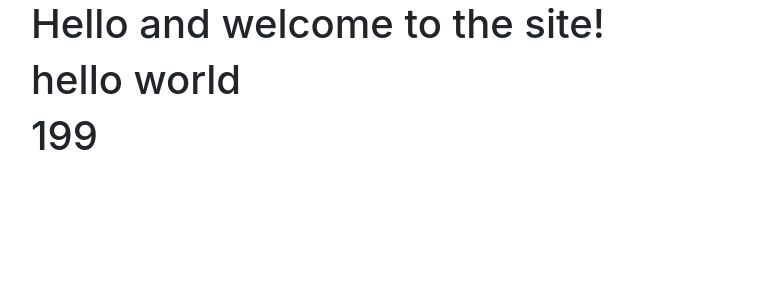
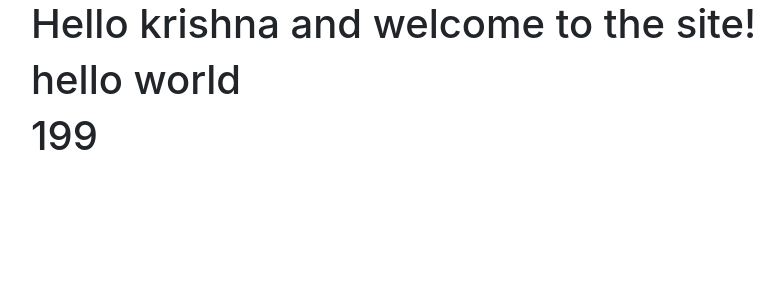
Before and after one commit to krishna260692/learning, a Django app: page / in a window 1280 px wide. Shown: the part 56-356 px from the top of the page, without its empty margins (54-838 px from the left). Run offline with Django 3.2, Linux system fonts and the light colour scheme; some libraries are stand-ins or nearby versions.

Commit message:
update index.html
update index.html

```diff
--- a/basic_app/templates/basic_app/index.html
+++ b/basic_app/templates/basic_app/index.html
@@ -3,7 +3,7 @@
 
     {% block body_block%}
 
-    <h1>Hello and welcome to the site!</h1>
+    <h1>Hello krishna and welcome to the site!</h1>
       <!-- <h1>This is the index.html page</h1> -->
     <h1>{{ text }}</h1>
     <h1>{{ number|add:99 }}</h1>
```
